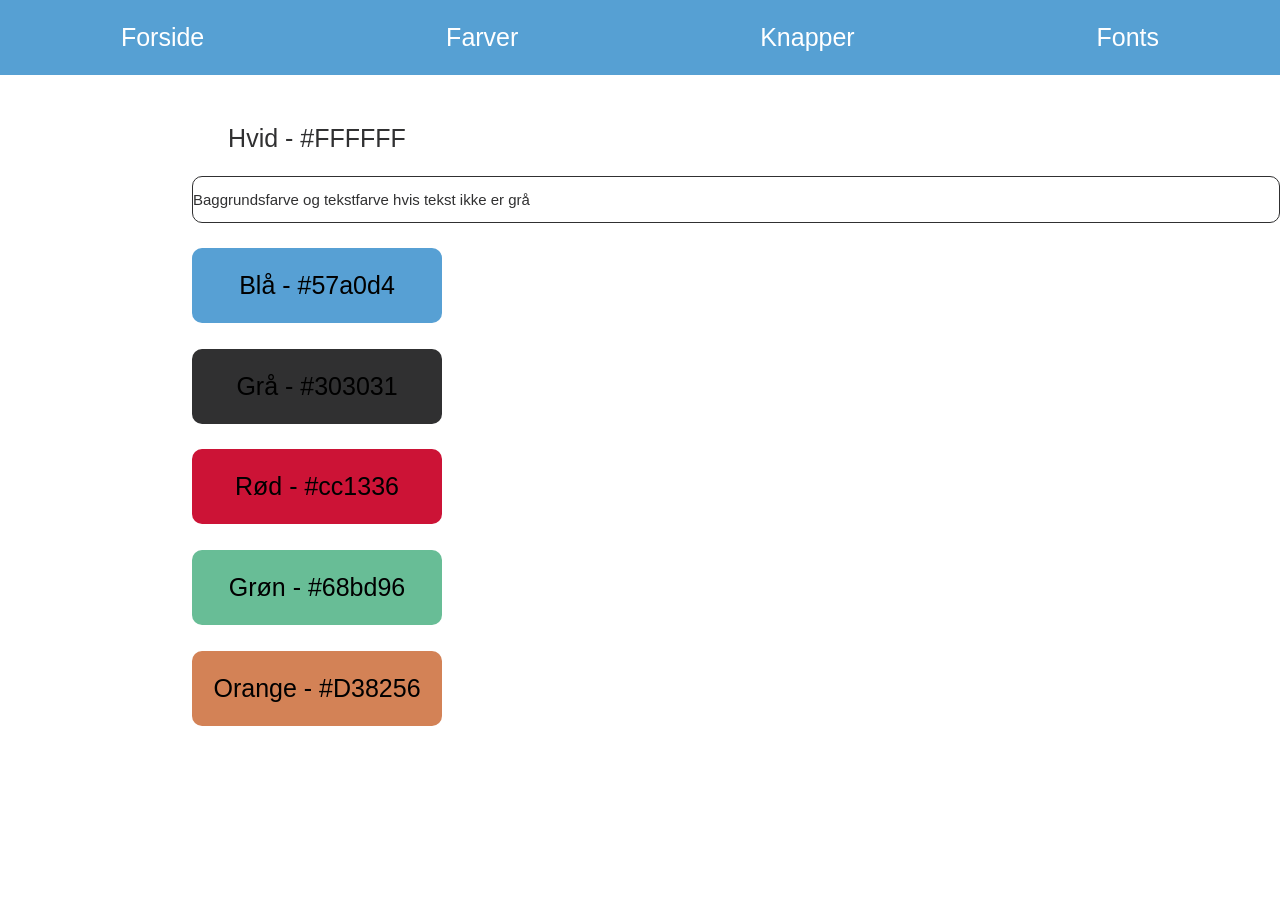
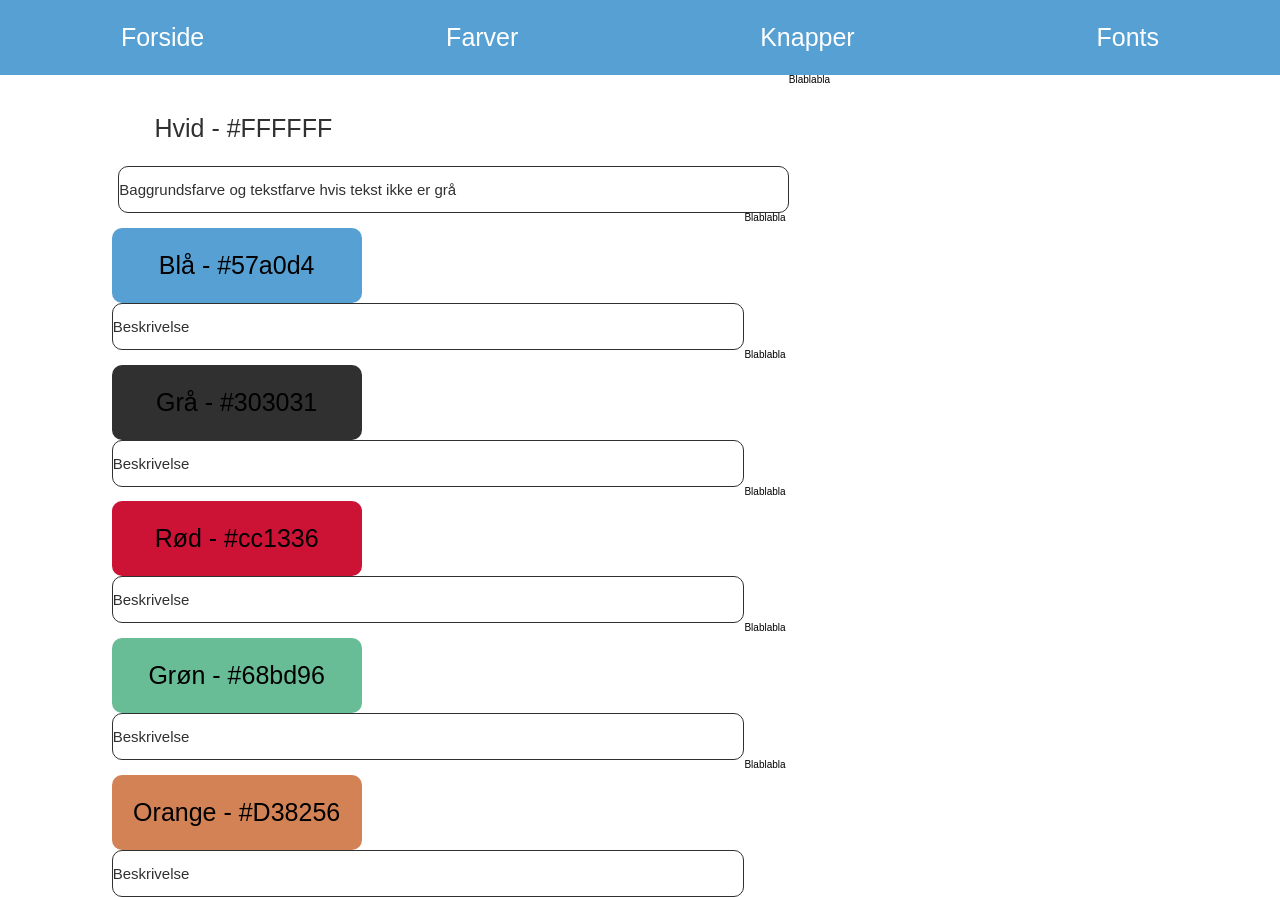
Before and after one commit to idathoet/Projekt4, a plain HTML site: page styleguide/farver.html in a window 1280 px wide. Before the commit the page ends 800 px from the top, so only its background shows below. Drawn offline with Linux system fonts and the light colour scheme.

Commit message:
mere overskueligt farver

```diff
--- a/styleguide/farver.html
+++ b/styleguide/farver.html
@@ -13,15 +13,36 @@
           <a href="knapper.html"><ul>Knapper</ul></a>
           <a href="fonts.html"><ul>Fonts</ul></a>
     </nav>
-    <div class="wrapper">
-      <div class="wrapper-farver">
-        <div class="white box">Hvid - #FFFFFF</div>
-          <div class="white-text text-box">Baggrundsfarve og tekstfarve hvis tekst ikke er grå</div>
-        <div class="blue box">Blå - #57a0d4</div>
-        <div class="grey box">Grå - #303031</div>
-        <div class="red box">Rød - #cc1336</div>
-        <div class="green box">Grøn - #68bd96</div>
-        <div class="orange box">Orange - #D38256</div>
+    <div class="container">
+      <div class="subcon">
+        <div class="white box element">Hvid - #FFFFFF</div>
+        <div class="beskrivelse text-box">Baggrundsfarve og tekstfarve hvis tekst ikke er grå</div>
+        <div class="snippet">Blablabla</div>
+      </div>
+      <div class="subcon">
+        <div class="blue box element">Blå - #57a0d4</div>
+        <div class="beskrivelse text-box">Beskrivelse</div>
+        <div class="snippet">Blablabla</div>
+      </div>
+      <div class="subcon">
+        <div class="grey box element">Grå - #303031</div>
+        <div class=" text-box">Beskrivelse</div>
+        <div class="snippet">Blablabla</div>
+      </div>
+      <div class="subcon">
+        <div class="red box element">Rød - #cc1336</div>
+        <div class=" text-box">Beskrivelse</div>
+        <div class="snippet">Blablabla</div>
+      </div>
+      <div class="subcon">
+        <div class="green box element">Grøn - #68bd96</div>
+        <div class=" text-box">Beskrivelse</div>
+        <div class="snippet">Blablabla</div>
+      </div>
+      <div class="subcon">
+        <div class="orange box element">Orange - #D38256</div>
+        <div class=" text-box">Beskrivelse</div>
+        <div class="snippet">Blablabla</div>
       </div>
     </div>
   </body>
```
Also changed, not shown: styleguide/css/styles.css (line endings or trailing spaces).
